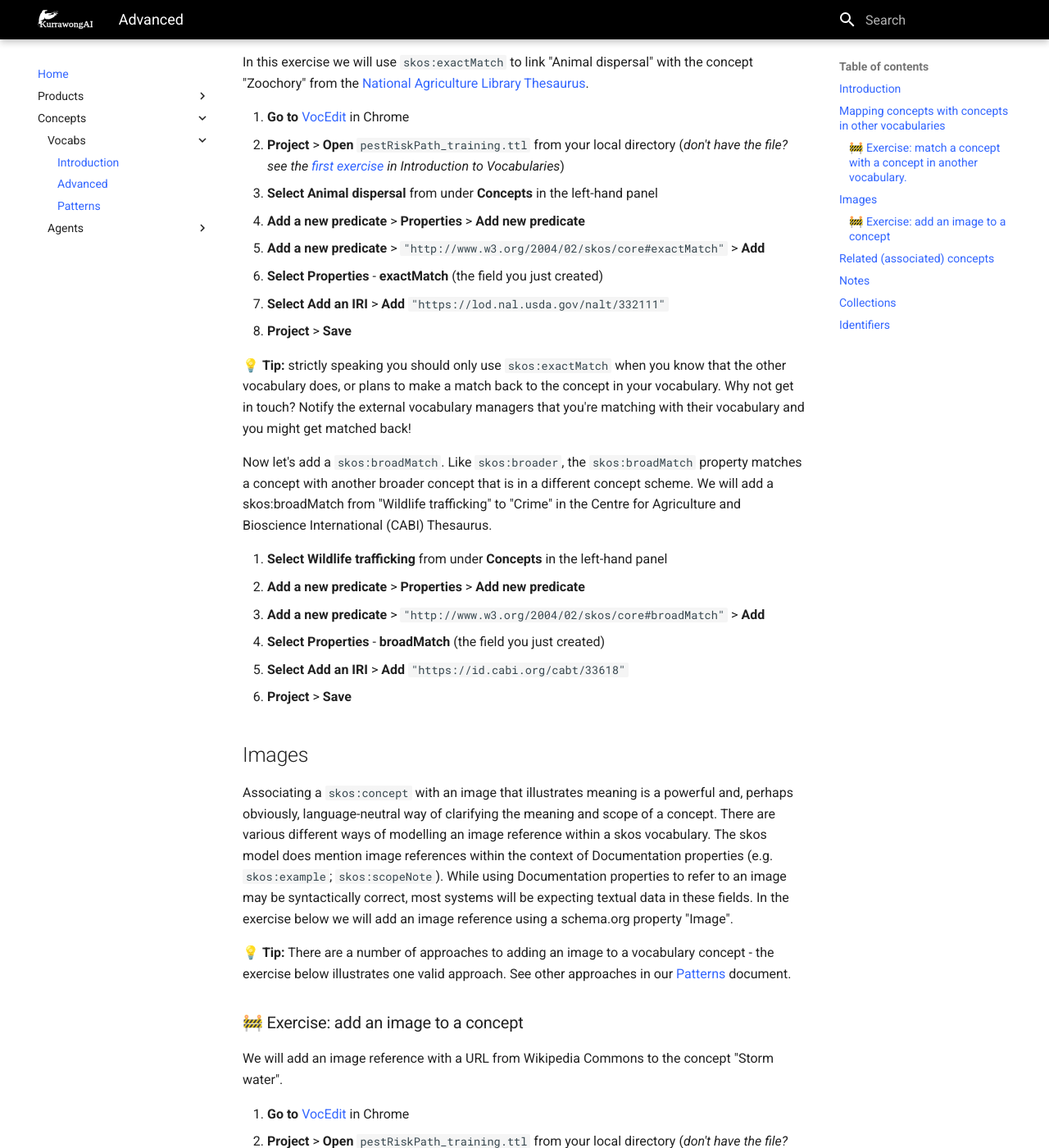
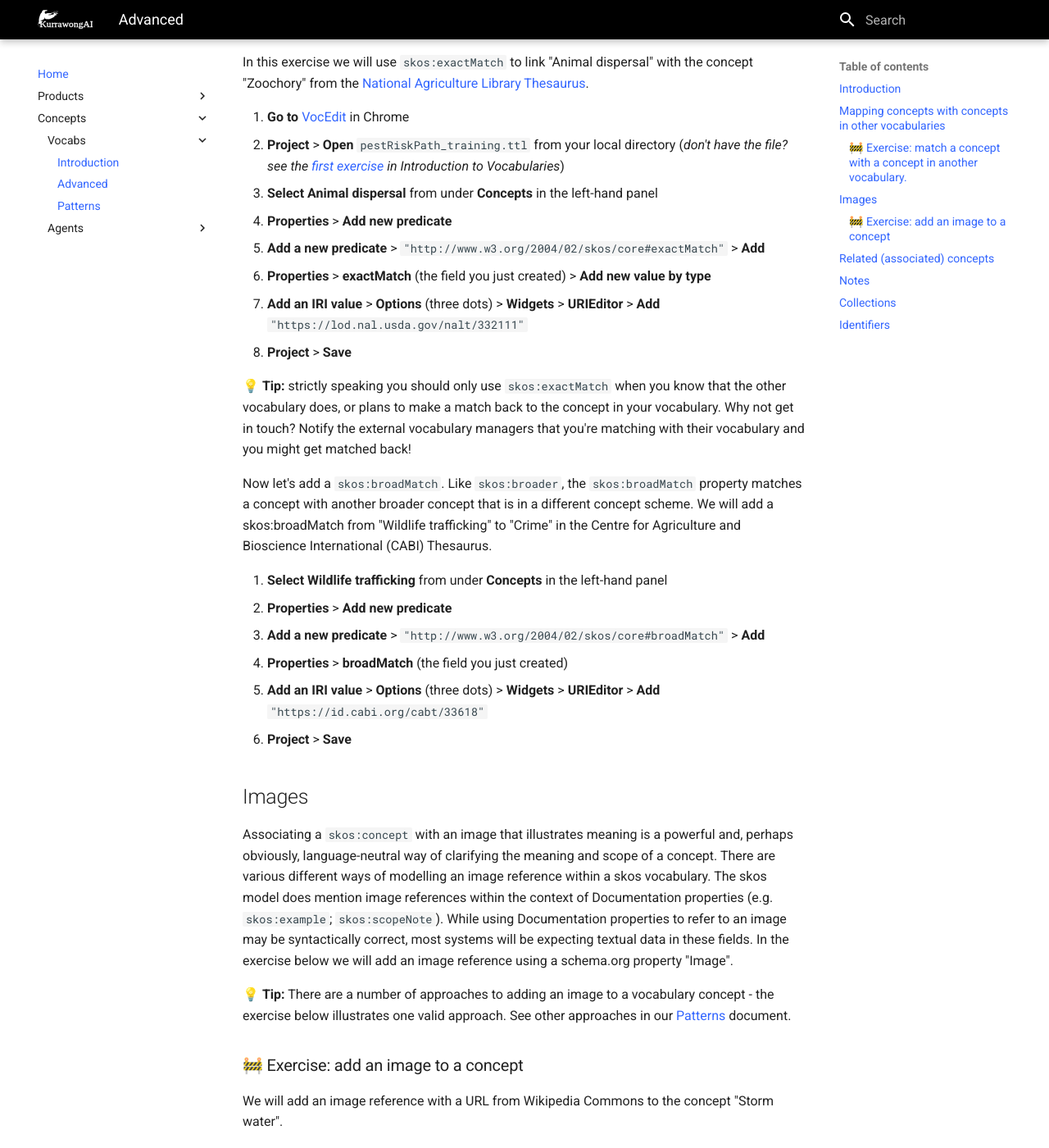
Before and after one commit to Kurrawong/docs, an MkDocs documentation site: the page built from docs/concepts/vocabs/creation.md, in a window 1280 px wide and 1400 px high, scrolled down 1463 px. Shown: the whole window at 82% size. Built offline with MkDocs 1.6.1 and Material for MkDocs 9.7.7, drawn with Linux system fonts in a browser that asks for light colours.

Commit message:
Merge remote-tracking branch 'origin/main'

```diff
--- a/docs/concepts/vocabs/creation.md
+++ b/docs/concepts/vocabs/creation.md
@@ -52,21 +52,21 @@ In this exercise we will use `skos:exactMatch` to link "Animal dispersal" with t
 1. **Go to** [VocEdit](https://vocedit.dev.kurrawong.ai) in Chrome
 2. **Project** > **Open** `pestRiskPath_training.ttl` from your local directory (*don't have the file? see the [first exercise](https://docs.kurrawong.ai/concepts/vocabs/introduction/#minimum-properties-preflabel-definition-and-identifier) in Introduction to Vocabularies*)
 3. **Select** **Animal dispersal** from under **Concepts** in the left-hand panel
-4. **Add a new predicate** > **Properties** > **Add new predicate**
+4. **Properties** > **Add new predicate**
 5. **Add a new predicate** > `"http://www.w3.org/2004/02/skos/core#exactMatch"` > **Add**
-6. **Select** **Properties** - **exactMatch** (the field you just created)
-7. **Select** **Add an IRI** > **Add** `"https://lod.nal.usda.gov/nalt/332111"`
+6. **Properties** > **exactMatch** (the field you just created)  > **Add new value by type**
+7. **Add an IRI value** > **Options** (three dots) > **Widgets** > **URIEditor** > **Add** `"https://lod.nal.usda.gov/nalt/332111"`
 8. **Project** > **Save**
 
 💡 **Tip:** strictly speaking you should only use `skos:exactMatch` when you know that the other vocabulary does, or plans to make a match back to the concept in your vocabulary. Why not get in touch? Notify the external vocabulary managers that you're matching with their vocabulary and you might get matched back!
 
 Now let's add a `skos:broadMatch`. Like `skos:broader`, the `skos:broadMatch` property matches a concept with another broader concept that is in a different concept scheme. We will add a skos:broadMatch from "Wildlife trafficking" to "Crime" in the Centre for Agriculture and Bioscience International (CABI) Thesaurus.
 
-9. **Select** **Wildlife trafficking** from under **Concepts** in the left-hand panel
-10. **Add a new predicate** > **Properties** > **Add new predicate**
+9.  **Select** **Wildlife trafficking** from under **Concepts** in the left-hand panel
+10. **Properties** > **Add new predicate**
 11. **Add a new predicate** > `"http://www.w3.org/2004/02/skos/core#broadMatch"` > **Add**
-12. **Select** **Properties** - **broadMatch** (the field you just created)
-13. **Select** **Add an IRI** > **Add** `"https://id.cabi.org/cabt/33618"`
+12. **Properties** > **broadMatch** (the field you just created)
+13. **Add an IRI value** > **Options** (three dots) > **Widgets** > **URIEditor** > **Add** `"https://id.cabi.org/cabt/33618"`
 14. **Project** > **Save**
 
 
```
